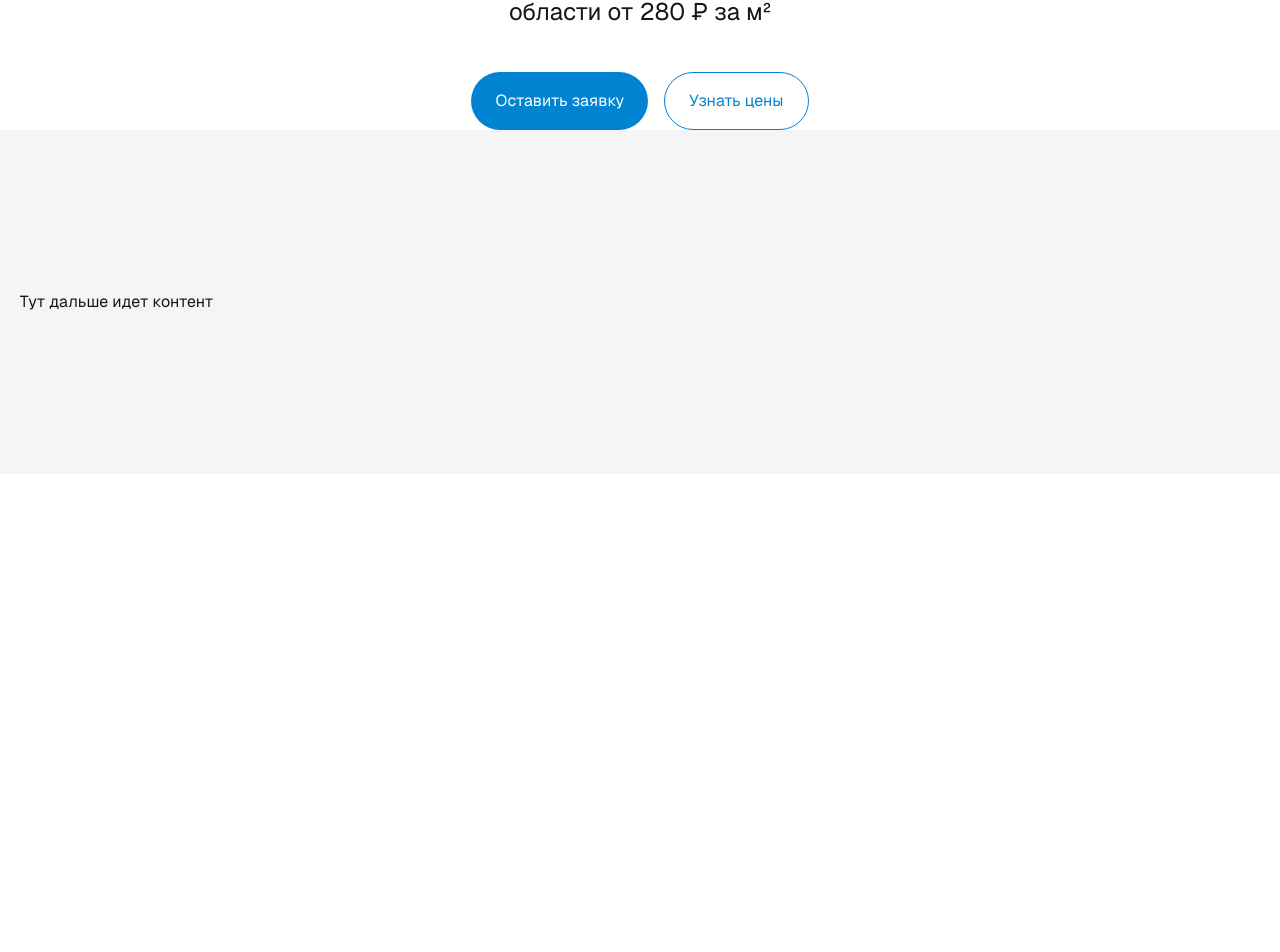
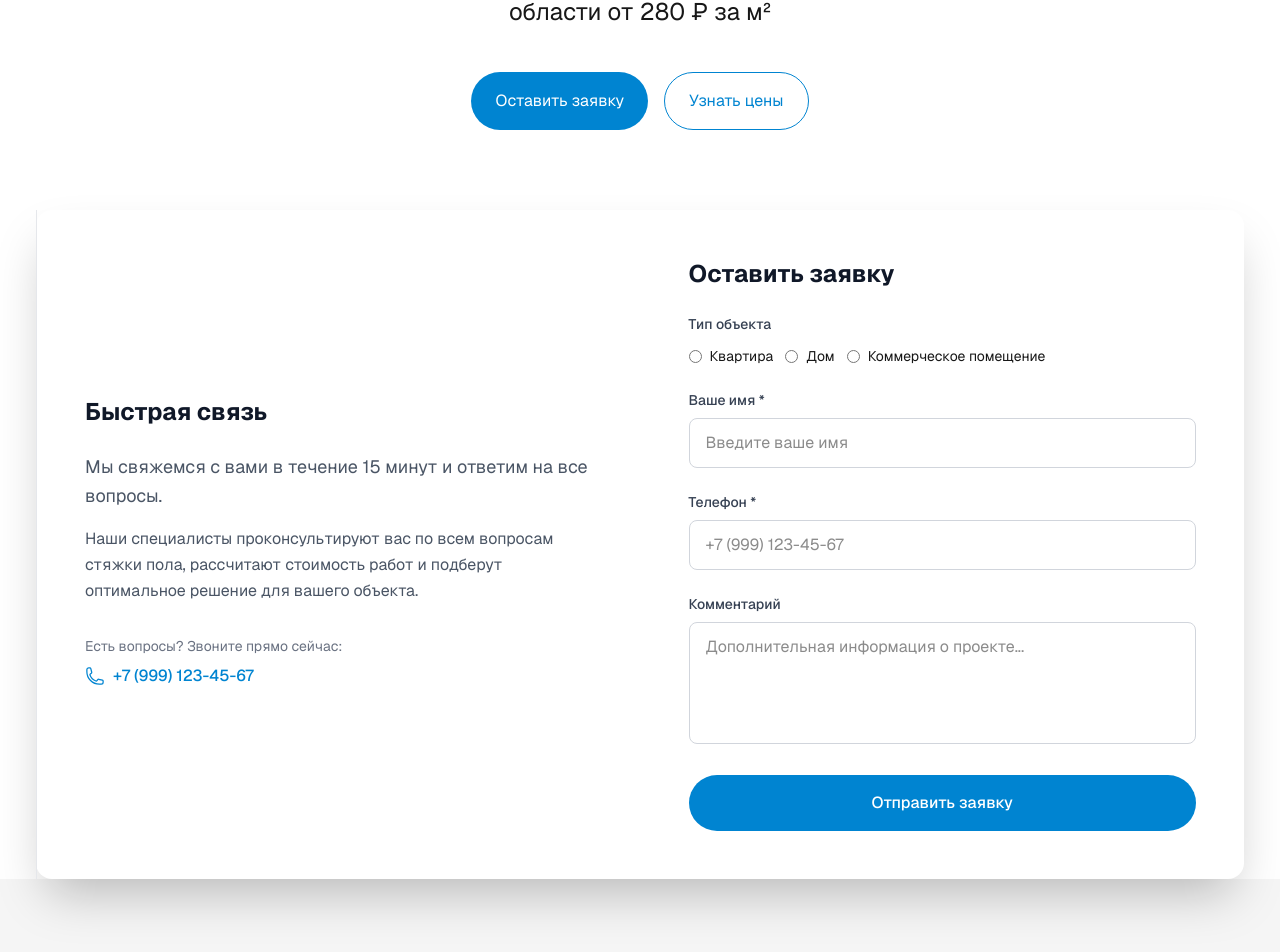
Before and after one commit to turbokuzmich/profipol, a Next.js app: page / in a window 1280 px wide. Shown: the part 396-1348 px from the top of the page. Before the commit the page ends 870 px from the top, so only its background shows below. Built offline with nearby package versions, Linux system fonts and the light colour scheme.

Commit message:
form temp

```diff
--- a/app/page.tsx
+++ b/app/page.tsx
@@ -76,12 +76,157 @@ export default function Home() {
           </div>
 
           {/* Форма для заявки на стяжку пола */}
-          <div></div>
+          <div className="mt-20 flex justify-center">
+            <div className="bg-white rounded-2xl shadow-2xl max-w-7xl w-full mx-4">
+              <div className="flex flex-col lg:flex-row">
+                {/* Form Section - appears first on mobile */}
+                <div className="flex-1 p-8 lg:p-12 order-1 lg:order-2">
+                  <h3 className="text-2xl font-bold mb-6 text-gray-900">
+                    Оставить заявку
+                  </h3>
+                  <form className="space-y-6">
+                    {/* Size Selection */}
+                    <div>
+                      <label className="block text-sm font-medium text-gray-700 mb-3">
+                        Тип объекта
+                      </label>
+                      <div className="flex flex-wrap gap-3">
+                        <label className="flex items-center">
+                          <input
+                            type="radio"
+                            name="objectType"
+                            value="apartment"
+                            className="mr-2 text-sky-600 focus:ring-sky-500"
+                          />
+                          <span className="text-sm">Квартира</span>
+                        </label>
+                        <label className="flex items-center">
+                          <input
+                            type="radio"
+                            name="objectType"
+                            value="house"
+                            className="mr-2 text-sky-600 focus:ring-sky-500"
+                          />
+                          <span className="text-sm">Дом</span>
+                        </label>
+                        <label className="flex items-center">
+                          <input
+                            type="radio"
+                            name="objectType"
+                            value="commercial"
+                            className="mr-2 text-sky-600 focus:ring-sky-500"
+                          />
+                          <span className="text-sm">
+                            Коммерческое помещение
+                          </span>
+                        </label>
+                      </div>
+                    </div>
+
+                    {/* Name Field */}
+                    <div>
+                      <label
+                        htmlFor="name"
+                        className="block text-sm font-medium text-gray-700 mb-2"
+                      >
+                        Ваше имя *
+                      </label>
+                      <input
+                        type="text"
+                        id="name"
+                        name="name"
+                        required
+                        className="w-full px-4 py-3 border border-gray-300 rounded-lg focus:ring-2 focus:ring-sky-500 focus:border-sky-500 transition-colors"
+                        placeholder="Введите ваше имя"
+                      />
+                    </div>
+
+                    {/* Phone Field */}
+                    <div>
+                      <label
+                        htmlFor="phone"
+                        className="block text-sm font-medium text-gray-700 mb-2"
+                      >
+                        Телефон *
+                      </label>
+                      <input
+                        type="tel"
+                        id="phone"
+                        name="phone"
+                        required
+                        className="w-full px-4 py-3 border border-gray-300 rounded-lg focus:ring-2 focus:ring-sky-500 focus:border-sky-500 transition-colors"
+                        placeholder="+7 (999) 123-45-67"
+                      />
+                    </div>
+
+                    {/* Comment Field */}
+                    <div>
+                      <label
+                        htmlFor="comment"
+                        className="block text-sm font-medium text-gray-700 mb-2"
+                      >
+                        Комментарий
+                      </label>
+                      <textarea
+                        id="comment"
+                        name="comment"
+                        rows={4}
+                        className="w-full px-4 py-3 border border-gray-300 rounded-lg focus:ring-2 focus:ring-sky-500 focus:border-sky-500 transition-colors resize-none"
+                        placeholder="Дополнительная информация о проекте..."
+                      />
+                    </div>
+
+                    {/* Submit Button */}
+                    <button
+                      type="submit"
+                      className="w-full bg-sky-600 hover:bg-sky-800 text-white py-4 px-6 rounded-full font-medium transition-colors"
+                    >
+                      Отправить заявку
+                    </button>
+                  </form>
+                </div>
+
+                {/* Divider */}
+                <div className="lg:w-px lg:bg-gray-200 lg:mx-0 mx-8 h-px lg:h-auto bg-gray-200 order-2 lg:order-1"></div>
+
+                {/* Description Section - appears second on mobile */}
+                <div className="flex-1 p-8 lg:p-12 flex flex-col justify-center order-3 lg:order-1">
+                  <h3 className="text-2xl font-bold mb-6 text-gray-900">
+                    Быстрая связь
+                  </h3>
+                  <div className="space-y-4 text-gray-600">
+                    <p className="text-lg leading-relaxed">
+                      Мы свяжемся с вами в течение 15 минут и ответим на все
+                      вопросы.
+                    </p>
+                    <p className="leading-relaxed">
+                      Наши специалисты проконсультируют вас по всем вопросам
+                      стяжки пола, рассчитают стоимость работ и подберут
+                      оптимальное решение для вашего объекта.
+                    </p>
+                    <div className="pt-4">
+                      <p className="text-sm text-gray-500">
+                        Есть вопросы? Звоните прямо сейчас:
+                      </p>
+                      <a
+                        href="tel:+79991234567"
+                        className="inline-flex items-center gap-2 text-sky-600 hover:text-sky-800 transition-colors font-medium mt-2"
+                      >
+                        <PhoneIcon className="w-5 h-5" />
+                        +7 (999) 123-45-67
+                      </a>
+                    </div>
+                  </div>
+                </div>
+              </div>
+            </div>
+          </div>
         </div>
       </section>
 
+      {/* Блок «Почему стоит выбрать полусухую стяжку» */}
       <section className="px-2 md:px-5 2xl:px-0 bg-neutral-100">
-        <div className="max-w-7xl mx-auto py-40">Тут дальше идет контент</div>
+        <div className="max-w-7xl mx-auto py-40"></div>
       </section>
     </>
   );
```
Also changed, not shown: 1 other file (tests, documents, lock files or other folders).
